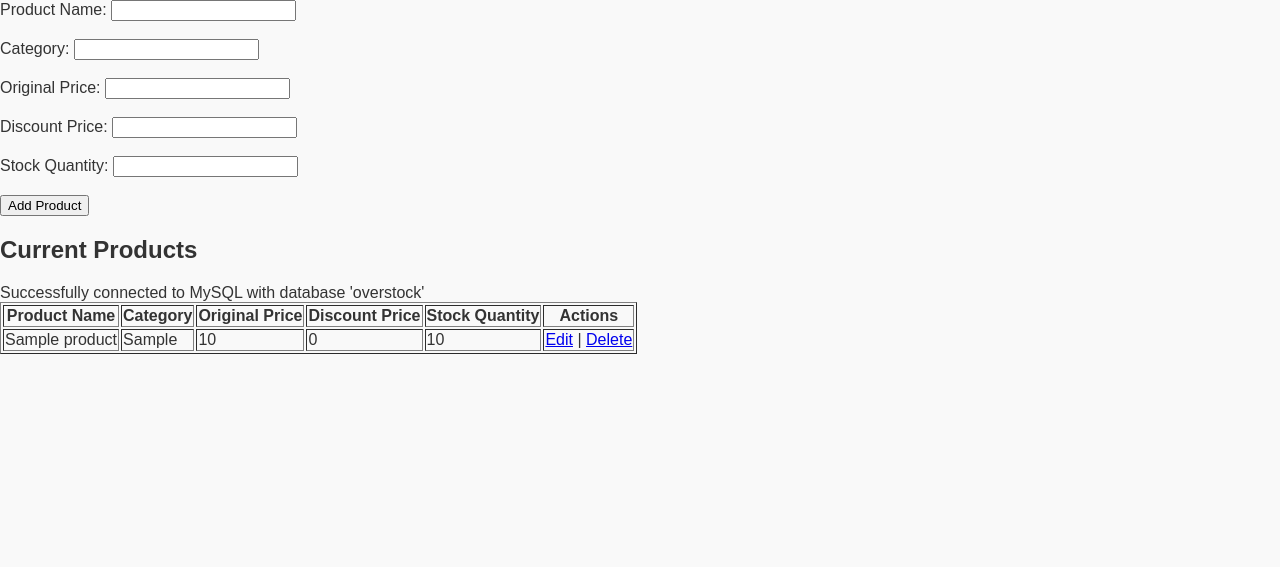
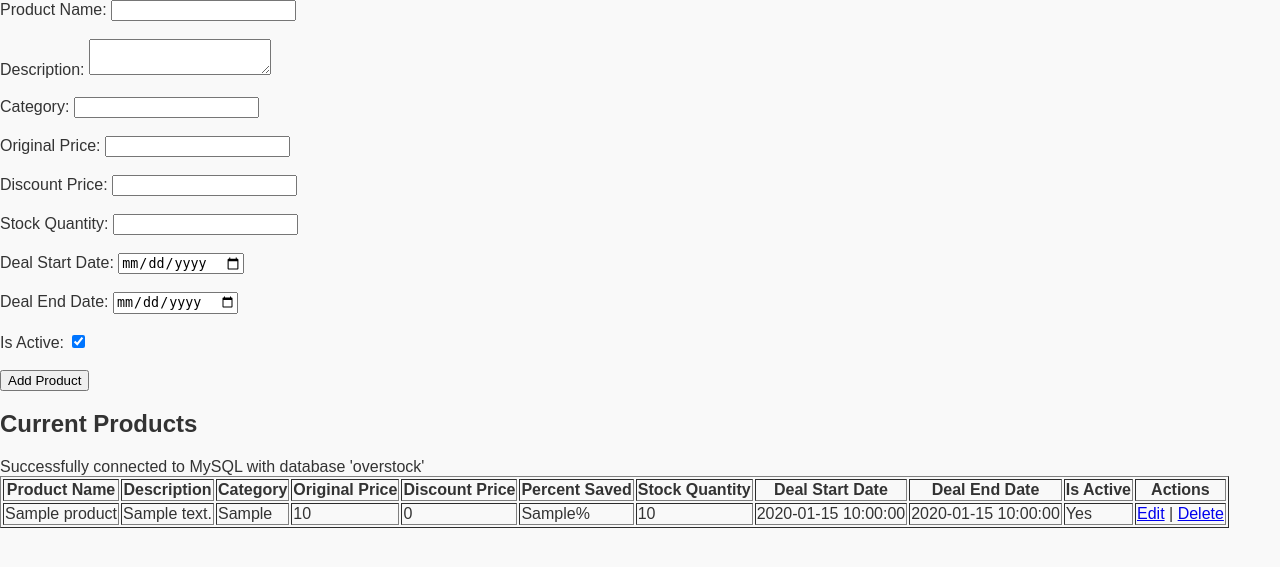
Before and after one commit to kevint024/overstock, a PHP site: page /admin/inventory.php in a window 1280 px wide. Shown: the part 118-685 px from the top of the page. Run offline with PHP 8.4, Linux system fonts and the light colour scheme; tables that the repository leaves empty or names only in its code hold one stand-in row (values such as "Sample post").

Commit message:
Update Product Table Display

```diff
--- a/admin/fetch_products.php
+++ b/admin/fetch_products.php
@@ -7,20 +7,22 @@ $result = $conn->query($sql);
 
 if ($result && $result->num_rows > 0) {
     echo "<table border='1'>";
-    echo "<tr><th>Product Name</th><th>Category</th><th>Original Price</th><th>Discount Price</th><th>Stock Quantity</th><th>Actions</th></tr>";
+    echo "<tr><th>Product Name</th><th>Description</th><th>Category</th><th>Original Price</th><th>Discount Price</th><th>Percent Saved</th><th>Stock Quantity</th><th>Deal Start Date</th><th>Deal End Date</th><th>Is Active</th><th>Actions</th></tr>";
     while($row = $result->fetch_assoc()) {
         echo "<tr>";
         echo "<td>" . htmlspecialchars($row['product_name']) . "</td>";
+        echo "<td>" . htmlspecialchars($row['description']) . "</td>";
         echo "<td>" . htmlspecialchars($row['category']) . "</td>";
         echo "<td>" . htmlspecialchars($row['original_price']) . "</td>";
         echo "<td>" . htmlspecialchars($row['discount_price']) . "</td>";
+        echo "<td>" . htmlspecialchars($row['percent_saved']) . "%</td>";
         echo "<td>" . htmlspecialchars($row['stock_quantity']) . "</td>";
-        echo "<td>";
-        // Edit Button
-        echo "<a href='update_product.php?id=" . $row['product_id'] . "'>Edit</a> | ";
-        //Delete Button
-        echo "<a href='delete_product.php?id=" . $row['product_id'] . "' onclick='return confirm(\"Are you sure you want to delete this product?\");'>Delete</a>";
-        echo "</td>";
+        echo "<td>" . htmlspecialchars($row['deal_start_date']) . "</td>";
+        echo "<td>" . htmlspecialchars($row['deal_end_date']) . "</td>";
+        //Check if product is active
+        echo "<td>" . ($row['is_active'] == 1 ? 'Yes' : 'No') . "</td>";
+        echo "<td><a href='update_product.php?id=" . $row['product_id'] . "'>Edit</a> | ";
+        echo "<a href='delete_product.php?id=" . $row['product_id'] . "' onclick='return confirm(\"Are you sure you want to delete this product?\");'>Delete</a></td>";
         echo "</tr>";
     }
     echo "</table>";
--- a/admin/inventory.php
+++ b/admin/inventory.php
@@ -21,6 +21,9 @@
         <label for="product_name">Product Name:</label>
         <input type="text" id="product_name" name="product_name" required><br><br>
 
+        <label for="description">Description:</label>
+        <textarea id="description" name="description" required></textarea><br><br>
+
         <label for="category">Category:</label>
         <input type="text" id="category" name="category" required><br><br>
 
@@ -32,6 +35,15 @@
 
         <label for="stock_quantity">Stock Quantity:</label>
         <input type="number" id="stock_quantity" name="stock_quantity" required><br><br>
+
+        <label for="deal_start_date">Deal Start Date:</label>
+        <input type="date" id="deal_start_date" name="deal_start_date"><br><br>
+
+        <label for="deal_end_date">Deal End Date:</label>
+        <input type="date" id="deal_end_date" name="deal_end_date"><br><br>
+
+        <label for="is_active">Is Active:</label>
+        <input type="checkbox" id="is_active" name="is_active" checked><br><br>
 
         <button type="submit">Add Product</button>
     </form>
```
Also changed, not shown: admin/add_product.php (+23 -22 lines), admin/update_product.php (+18 -2 lines).
